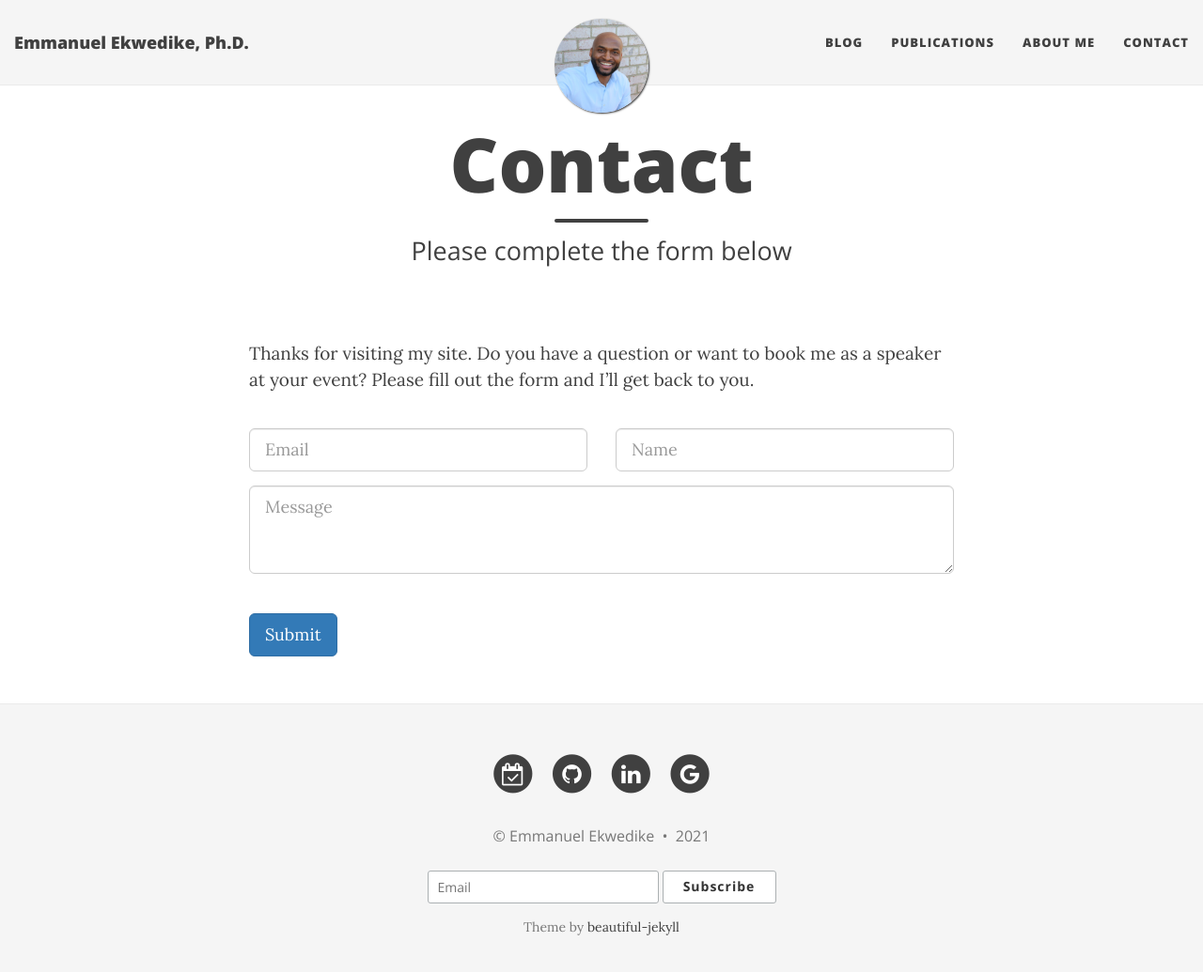
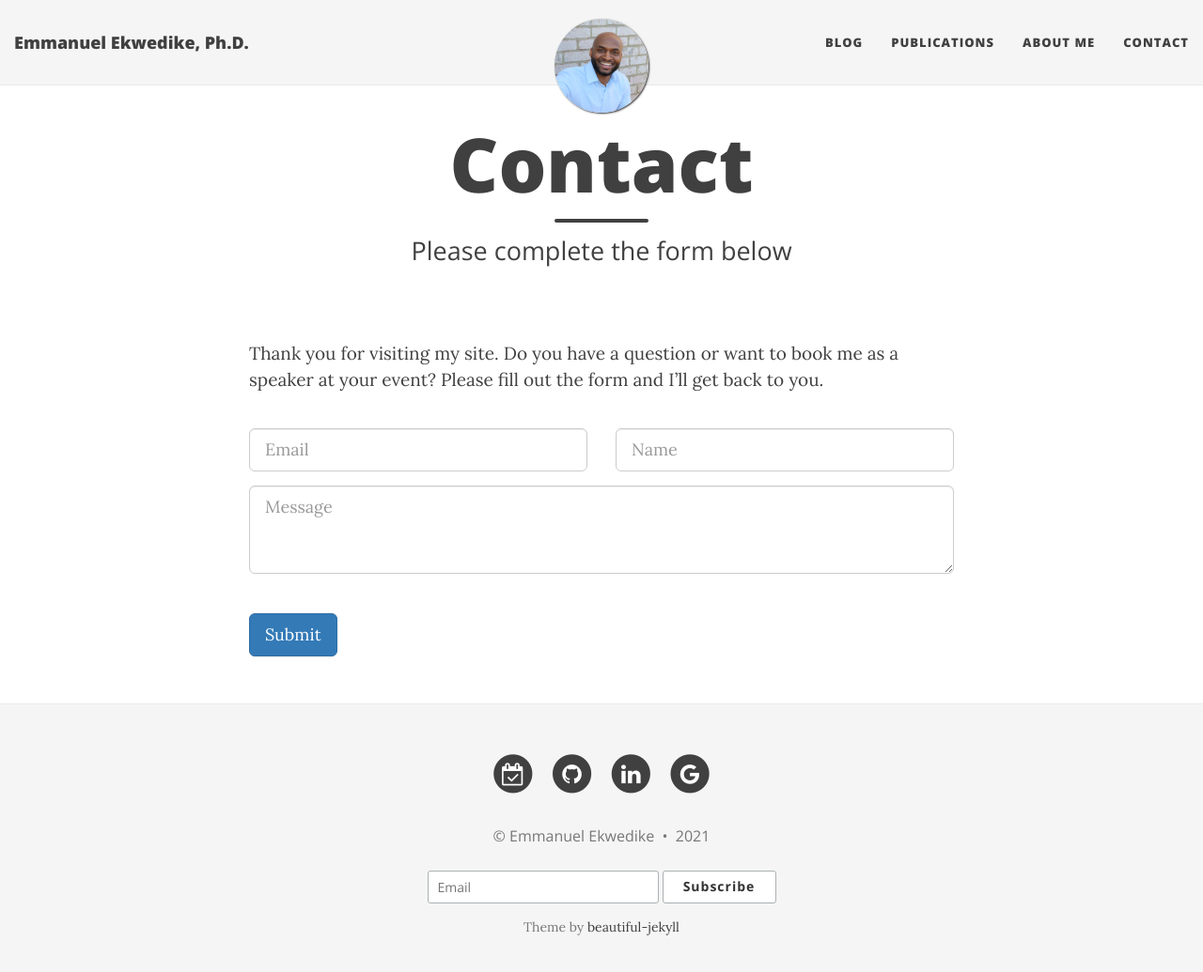
Before and after one commit to eekwedike/eekwedike.github.io, a Jekyll site: the page built from contactme.md, in a window 1280 px wide and 1048 px high. Shown: the top 1035 px of the window at 94% size. Built offline with Jekyll 4.4.1, drawn with Linux system fonts in a browser that asks for light colours; nearby versions of some CDN libraries; a style sheet for code colours, icons or effects is not loaded.

Commit message:
updated contactme form

```diff
--- a/contactme.md
+++ b/contactme.md
@@ -36,7 +36,7 @@
 
 <form action="https://formspree.io/mvobeyer" method="POST" class="form" id="contact-form">
 <!--   <h2> How can we help?</h2> -->
-  <p>Thanks for visiting my site. Do you have a question or want to book me as a speaker at your event? Please fill out the form and I’ll get back to you.
+  <p>Thank you for visiting my site. Do you have a question or want to book me as a speaker at your event? Please fill out the form and I’ll get back to you.
 </p>
   <br>
 
```
